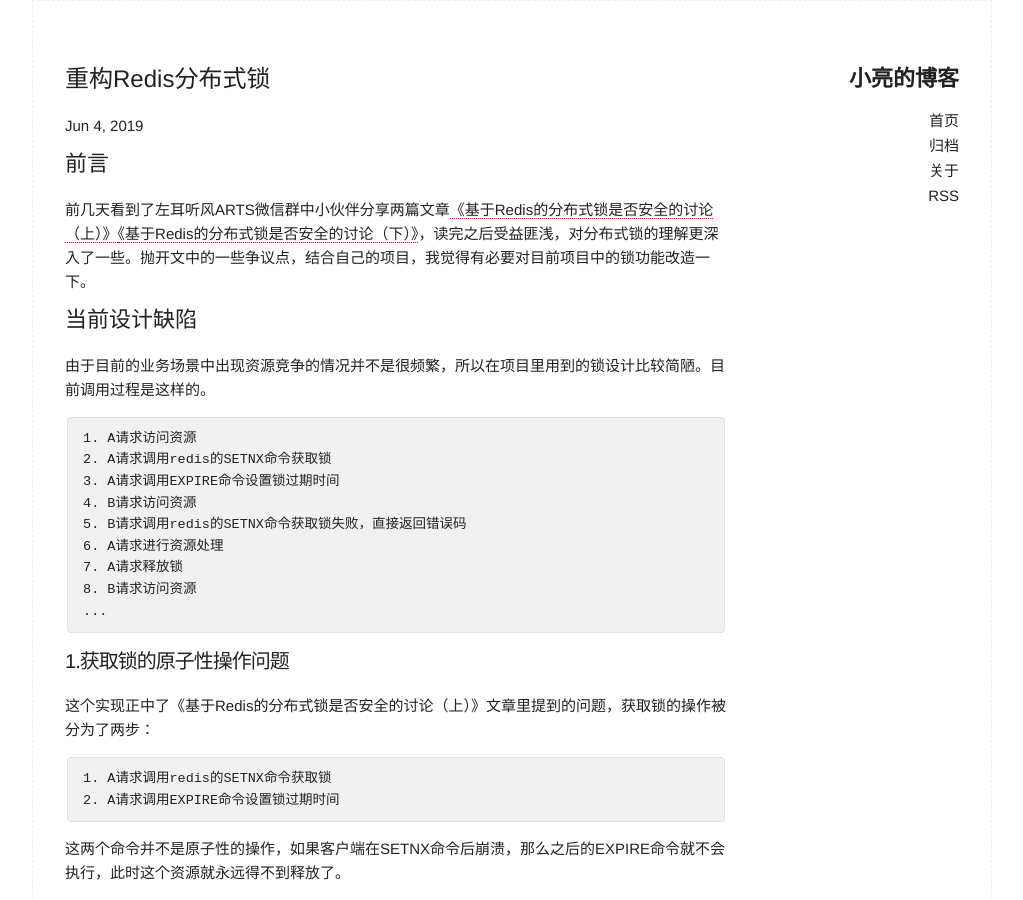
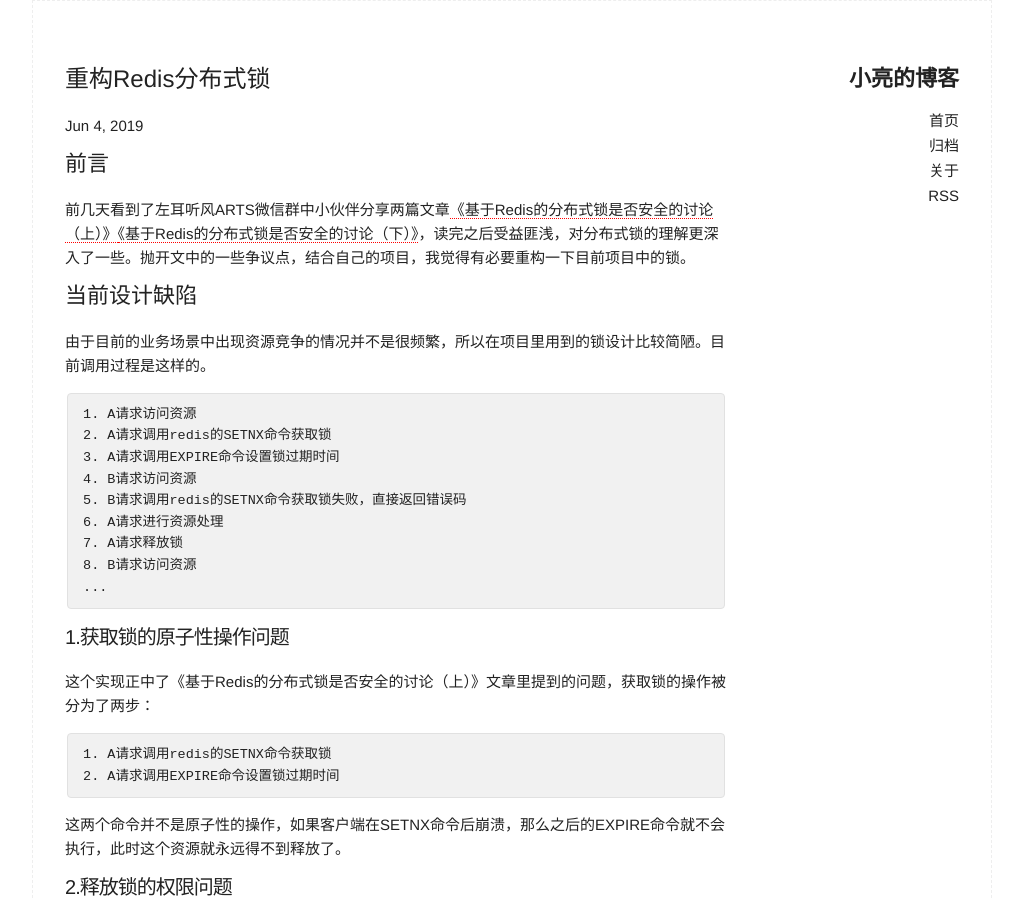
Before and after one commit to Snoopyjoy/blog, a Jekyll site: the page built from _posts/2019-06-04-share-redlock.md, in a window 1280 px wide and 900 px high. Shown: the whole window, without its empty margins (128-1151 px from the left). Built offline with Jekyll 4.4.1, drawn with Linux system fonts in a browser that asks for light colours; comment, search, counter and statistics services are not loaded; some of the changed lines change nothing that is shown.

Commit message:
'redislockdescription'

````diff
--- a/_posts/2019-06-04-share-redlock.md
+++ b/_posts/2019-06-04-share-redlock.md
@@ -3,10 +3,10 @@
 title:  "重构Redis分布式锁"
 categories: Share
 keywords: redlock,redis,nodejs,分布式锁
-description:
+description: 前几天看到了左耳听风ARTS微信群中小伙伴分享两篇文章《基于Redis的分布式锁是否安全的讨论（上）》《基于Redis的分布式锁是否安全的讨论（下）》，读完之后受益匪浅，对分布式锁的理解更深入了一些。抛开文中的一些争议点，结合自己的项目，我觉得有必要重构一下目前项目中的锁。
 ---
 ## 前言
-前几天看到了左耳听风ARTS微信群中小伙伴分享两篇文章[《基于Redis的分布式锁是否安全的讨论（上）》](http://lmwjohn.cn/2019/05/28/redis-txn-2/)[《基于Redis的分布式锁是否安全的讨论（下）》](http://lmwjohn.cn/2019/05/28/redis-txn-3/)，读完之后受益匪浅，对分布式锁的理解更深入了一些。抛开文中的一些争议点，结合自己的项目，我觉得有必要对目前项目中的锁功能改造一下。
+前几天看到了左耳听风ARTS微信群中小伙伴分享两篇文章[《基于Redis的分布式锁是否安全的讨论（上）》](http://lmwjohn.cn/2019/05/28/redis-txn-2/)[《基于Redis的分布式锁是否安全的讨论（下）》](http://lmwjohn.cn/2019/05/28/redis-txn-3/)，读完之后受益匪浅，对分布式锁的理解更深入了一些。抛开文中的一些争议点，结合自己的项目，我觉得有必要重构一下目前项目中的锁。
 ## 当前设计缺陷
 由于目前的业务场景中出现资源竞争的情况并不是很频繁，所以在项目里用到的锁设计比较简陋。目前调用过程是这样的。
 ```code
````
